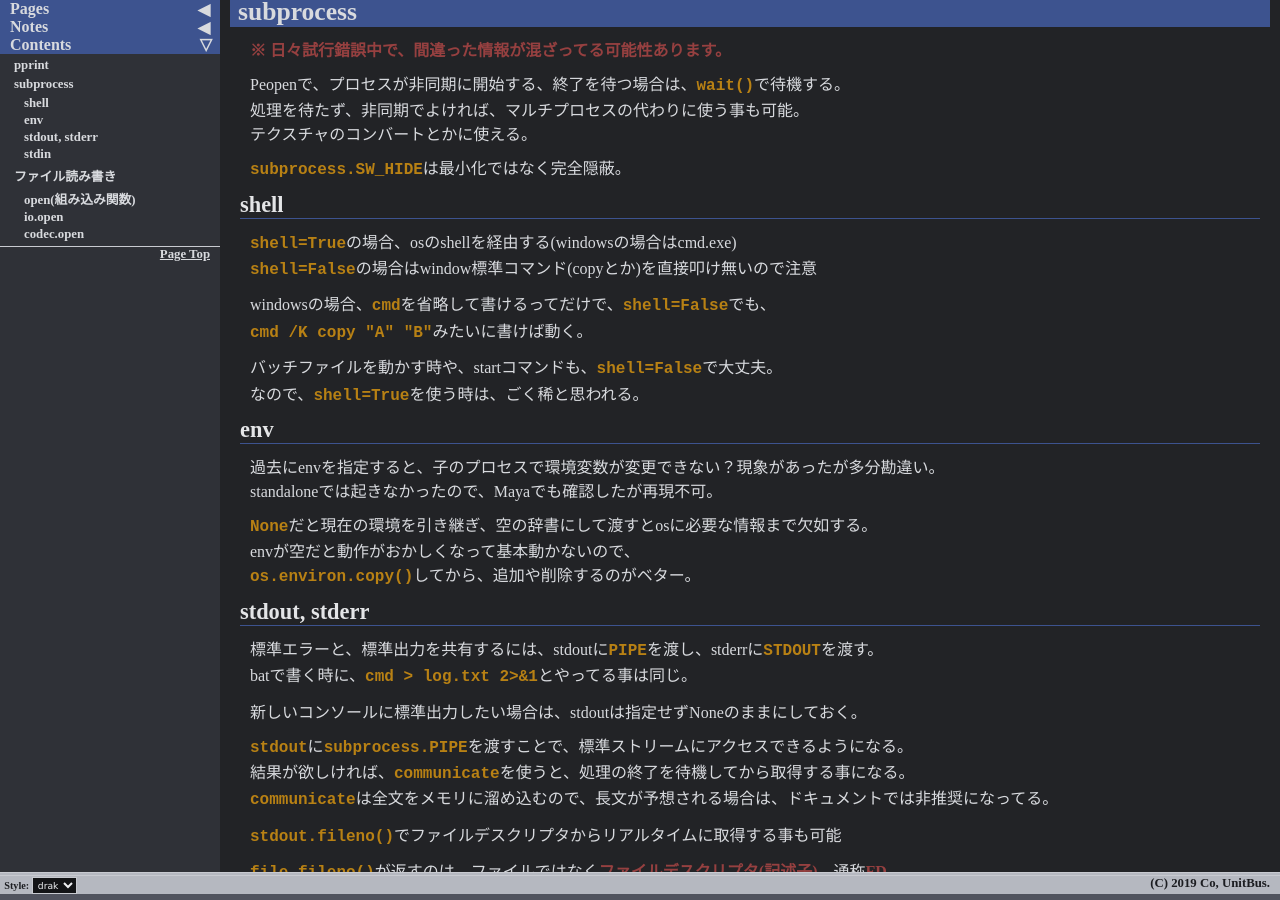
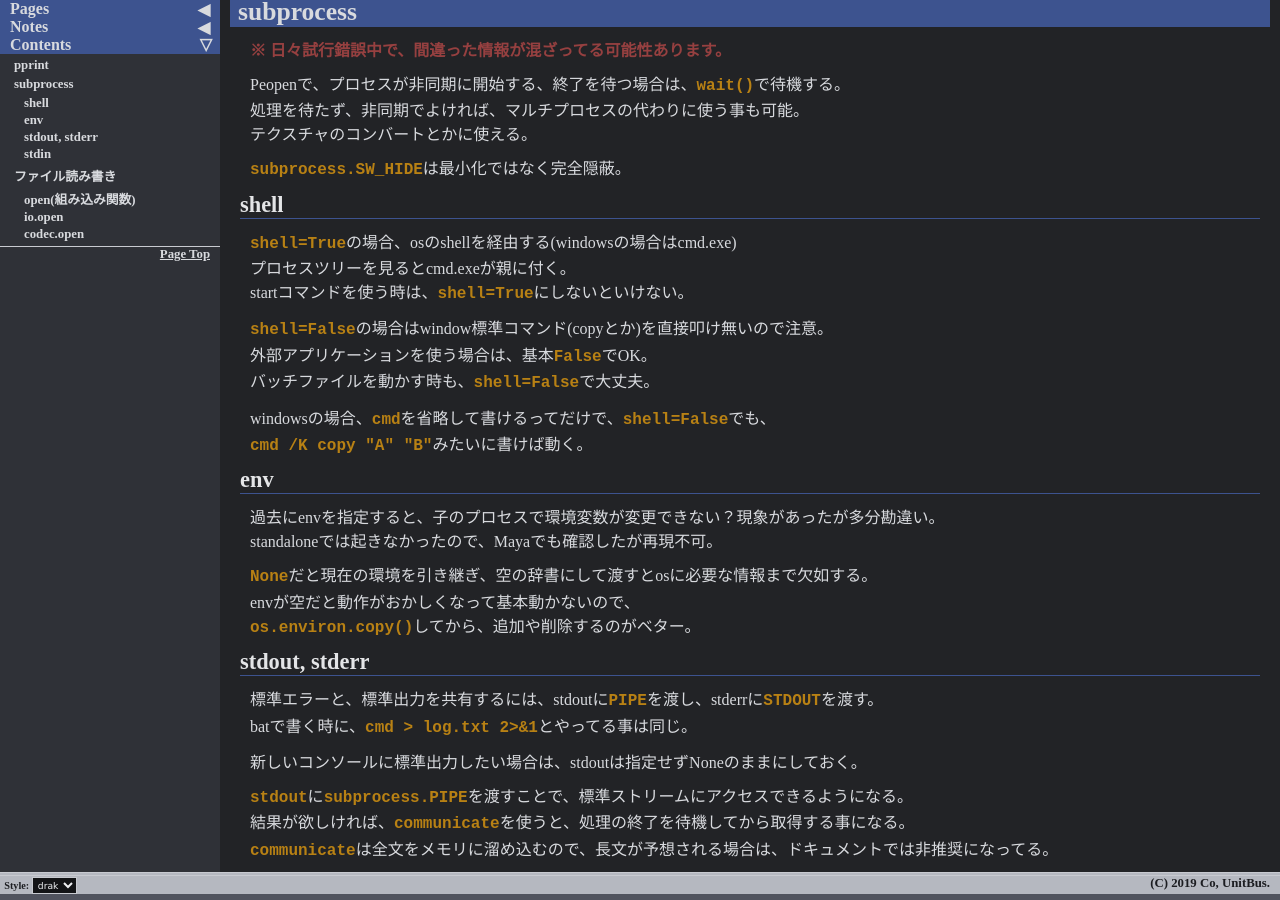
Before and after one commit to unitbus/unitbus.github.io, a Jekyll site: the page built from pages/notes/python/standard.md, in a window 1280 px wide and 900 px high, scrolled down 636 px. Built offline with Jekyll 4.4.1, drawn with Linux system fonts in a browser that asks for light colours.

Commit message:
Update standard.md

```diff
--- a/pages/notes/python/standard.md
+++ b/pages/notes/python/standard.md
@@ -49,13 +49,15 @@ Peopenで、プロセスが非同期に開始する、終了を待つ場合は
 ## shell
 
 `shell=True`の場合、osのshellを経由する(windowsの場合はcmd.exe)
-`shell=False`の場合はwindow標準コマンド(copyとか)を直接叩け無いので注意
+プロセスツリーを見るとcmd.exeが親に付く。
+startコマンドを使う時は、`shell=True`にしないといけない。
+
+`shell=False`の場合はwindow標準コマンド(copyとか)を直接叩け無いので注意。
+外部アプリケーションを使う場合は、基本`False`でOK。
+バッチファイルを動かす時も、`shell=False`で大丈夫。
 
 windowsの場合、`cmd`を省略して書けるってだけで、`shell=False`でも、
 `cmd /K copy "A" "B"`みたいに書けば動く。
-
-バッチファイルを動かす時や、startコマンドも、`shell=False`で大丈夫。
-なので、`shell=True`を使う時は、ごく稀と思われる。
 
 ## env
 
```
